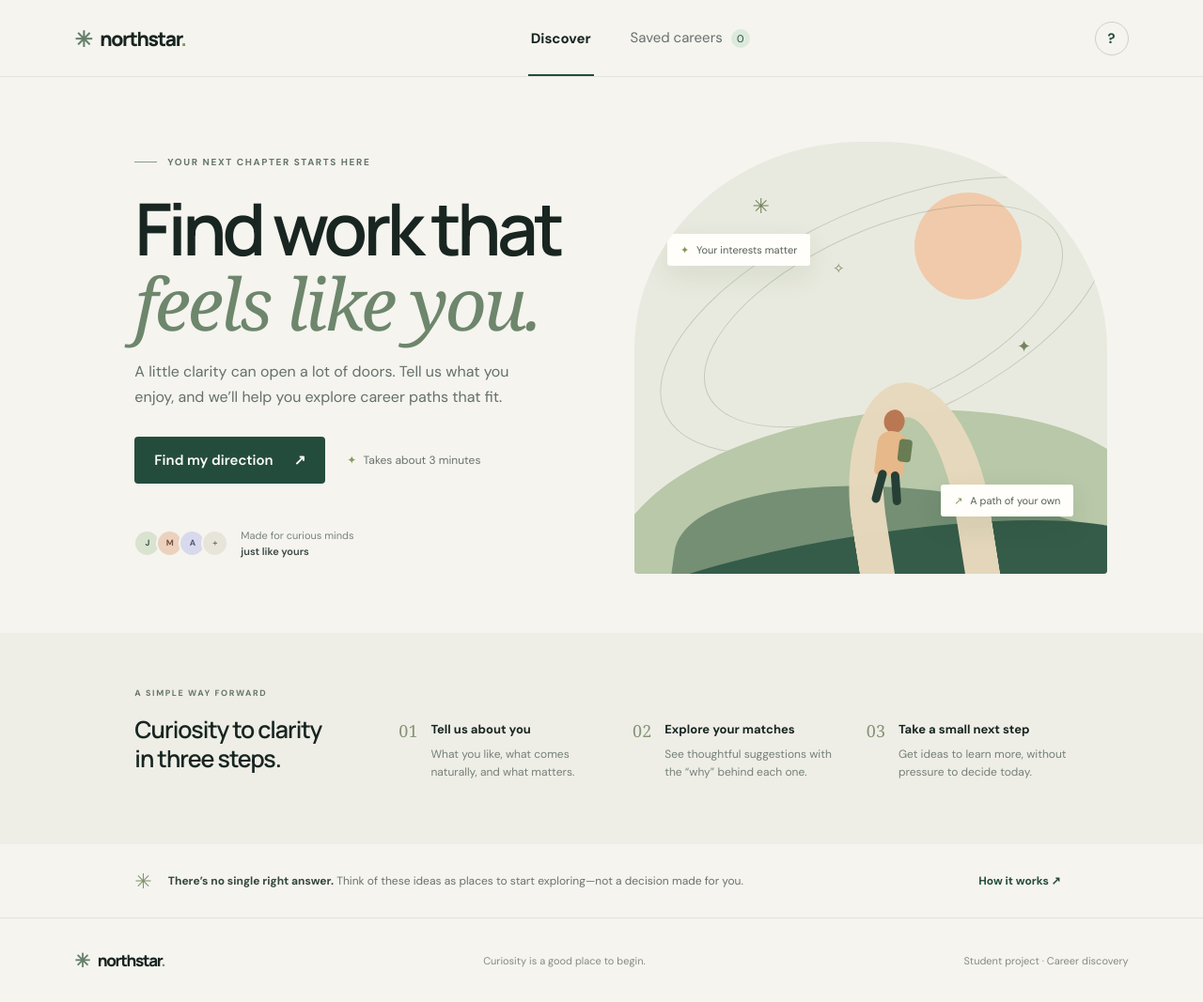
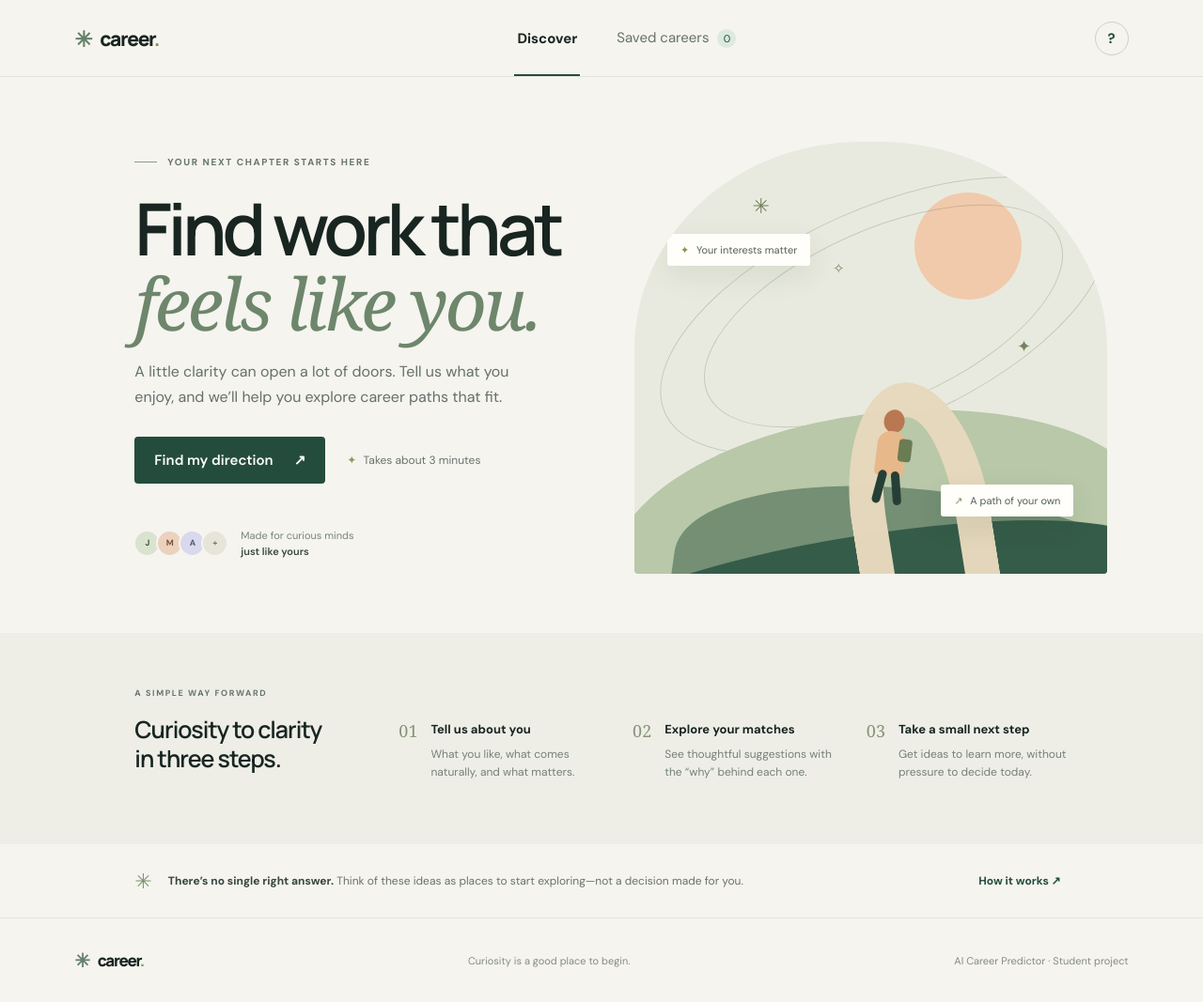
Before and after one commit to mr-perfects07/AI-Career-Predictor, a plain HTML site: page frontend/index.html in a window 1280 px wide. Shown: the whole page at 94% size. Drawn offline with Linux system fonts and the light colour scheme.

Commit message:
Use AI Career Predictor project name in index.html

```diff
--- a/frontend/index.html
+++ b/frontend/index.html
@@ -5,7 +5,7 @@
     <meta name="viewport" content="width=device-width, initial-scale=1.0" />
     <meta name="theme-color" content="#f5f4ef" />
     <meta name="description" content="Explore career paths that match your interests, strengths, and the work you enjoy." />
-    <title>Northstar — Career discovery</title>
+    <title>AI Career Predictor — Career discovery</title>
     <link rel="preconnect" href="https://fonts.googleapis.com" />
     <link rel="preconnect" href="https://fonts.gstatic.com" crossorigin />
     <link href="https://fonts.googleapis.com/css2?family=DM+Sans:wght@400;500;600;700&family=Manrope:wght@400;500;600;700;800&display=swap" rel="stylesheet" />
@@ -13,7 +13,7 @@
   </head>
   <body>
     <header class="topbar">
-      <a class="brand" href="#home" aria-label="Northstar home"><span class="brand-mark">✳</span><span>northstar<span class="brand-dot">.</span></span></a>
+      <a class="brand" href="#home" aria-label="AI Career Predictor home"><span class="brand-mark">✳</span><span>career<span class="brand-dot">.</span></span></a>
       <nav class="topnav" aria-label="Main navigation">
         <button class="nav-link active" data-view="home">Discover</button>
         <button class="nav-link" data-view="saved">Saved careers <span id="saved-count" class="saved-count">0</span></button>
@@ -83,7 +83,7 @@
       </section>
     </main>
 
-    <footer class="site-footer"><a class="brand footer-brand" href="#home"><span class="brand-mark">✳</span><span>northstar<span class="brand-dot">.</span></span></a><span>Curiosity is a good place to begin.</span><span>Student project · Career discovery</span></footer>
+    <footer class="site-footer"><a class="brand footer-brand" href="#home"><span class="brand-mark">✳</span><span>career<span class="brand-dot">.</span></span></a><span>Curiosity is a good place to begin.</span><span>AI Career Predictor · Student project</span></footer>
 
     <div id="modal-backdrop" class="modal-backdrop" hidden><section class="modal" role="dialog" aria-modal="true" aria-labelledby="modal-title"><button class="modal-close" id="modal-close" aria-label="Close dialog">×</button><div id="modal-content"></div></section></div>
     <div id="toast" class="toast" role="status" aria-live="polite"></div>
```
